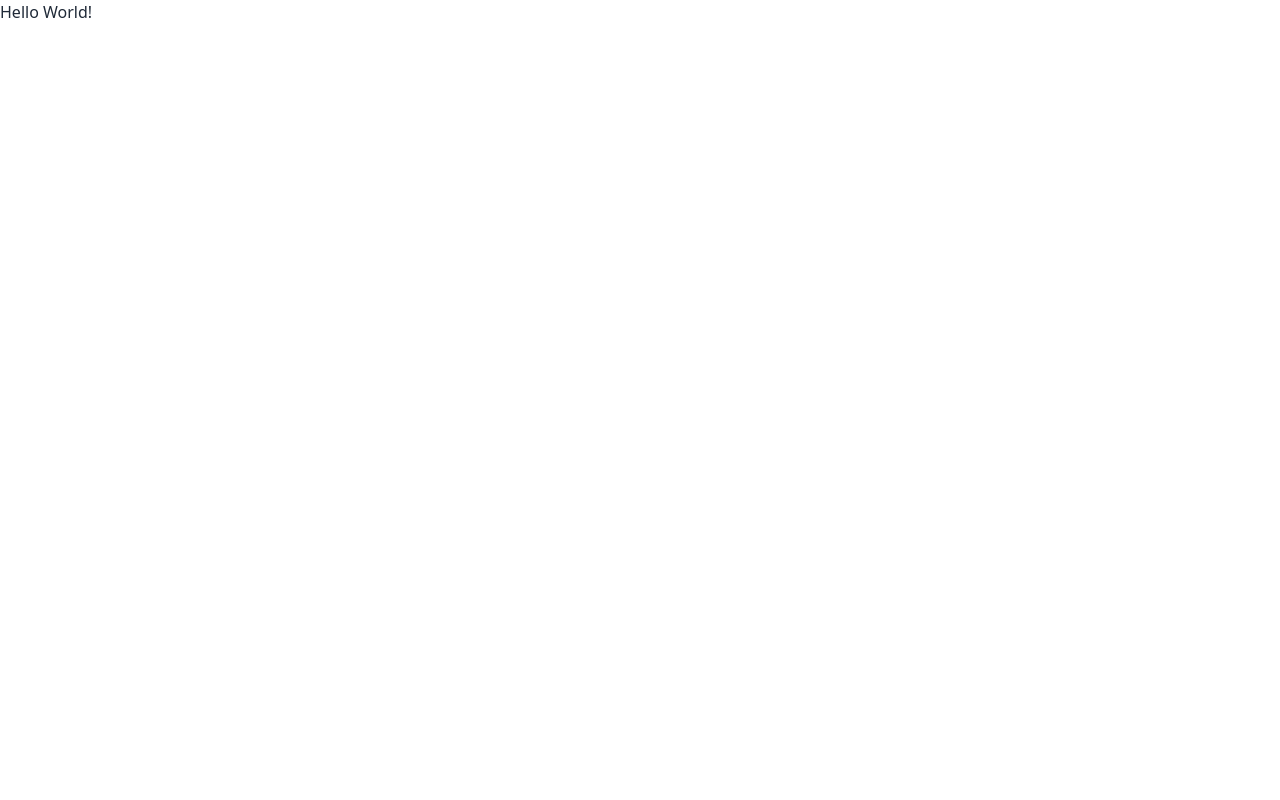
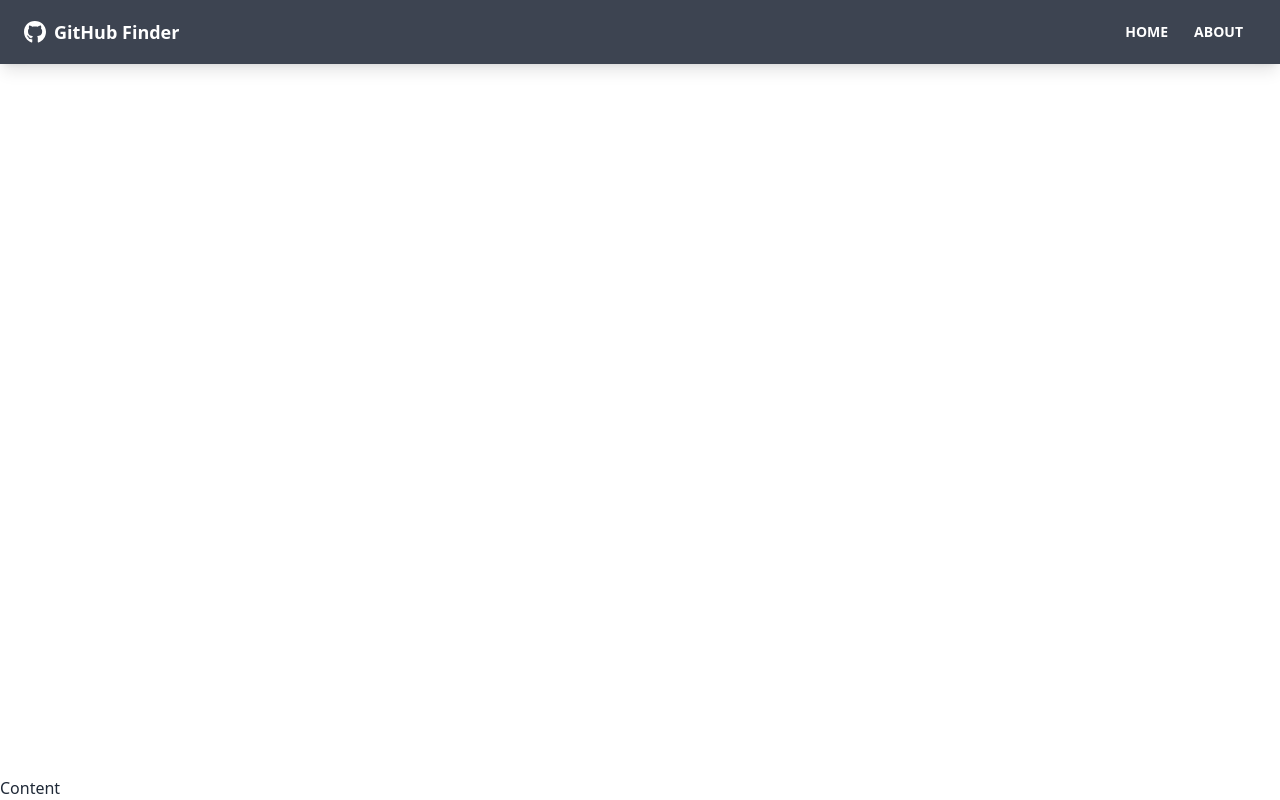
Before and after one commit to danielkim2711/github-finder, a React (Create React App) app: page / in a window 1280 px wide. Built offline with nearby package versions, Linux system fonts and the light colour scheme.

Commit message:
Define Navbar component

```diff
--- a/package.json
+++ b/package.json
@@ -9,6 +9,8 @@
     "daisyui": "^2.2.0",
     "react": "^17.0.2",
     "react-dom": "^17.0.2",
+    "react-icons": "^4.3.1",
+    "react-router-dom": "^6.2.1",
     "react-scripts": "5.0.0",
     "web-vitals": "^2.1.4"
   },
--- a/src/App.js
+++ b/src/App.js
@@ -1,8 +1,15 @@
+import { BrowserRouter as Router, Routes, Route } from 'react-router-dom';
+
+import Navbar from './components/layout/Navbar';
+
 function App() {
   return (
-    <div>
-      <h1>Hello World!</h1>
-    </div>
+    <Router>
+      <div className='flex flex-col justify-between h-screen'>
+        <Navbar />
+        <main>Content</main>
+      </div>
+    </Router>
   );
 }
 
--- /dev/null
+++ b/src/components/layout/Navbar.jsx
@@ -0,0 +1,39 @@
+import { FaGithub } from 'react-icons/fa';
+import { Link } from 'react-router-dom';
+import PropTypes from 'prop-types';
+
+function Navbar({ title }) {
+  return (
+    <nav className='navbar mb-12 shadow-lg bg-neutral text-neutral-content'>
+      <div className='container mx-auto'>
+        <div className='flex-none px-2 mx-2'>
+          <FaGithub className='inline pr-2 text-3xl' />
+          <Link to='/' className='text-lg font-bold align-middle'>
+            {title}
+          </Link>
+        </div>
+
+        <div className='flex-1 px-2 mx-2'>
+          <div className='flex justify-end'>
+            <Link to='/' className='btn btn-ghost btn-sm rounded-btn'>
+              Home
+            </Link>
+            <Link to='/about' className='btn btn-ghost btn-sm rounded-btn'>
+              About
+            </Link>
+          </div>
+        </div>
+      </div>
+    </nav>
+  );
+}
+
+Navbar.defaultProps = {
+  title: 'GitHub Finder',
+};
+
+Navbar.propTypes = {
+  title: PropTypes.string,
+};
+
+export default Navbar;
```
Also changed, not shown: 1 other file (tests, documents, lock files or other folders).
